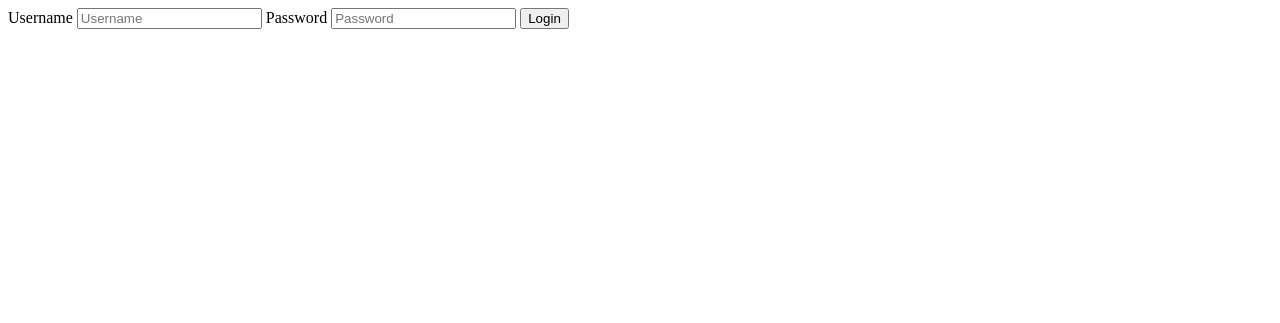
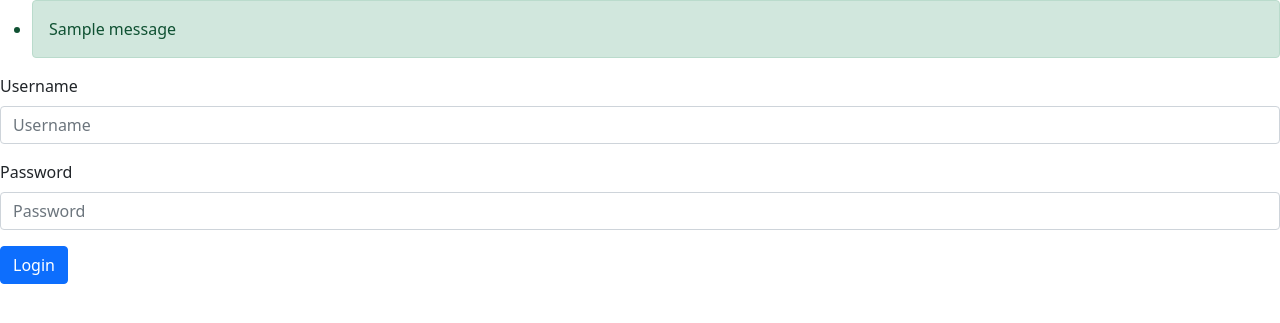
Before and after one commit to Beker-Dev/garage_showroom_django, a Django app: page / in a window 1280 px wide. Shown: the top 323 px of the page. Run offline with Django 4.2, Linux system fonts and the light colour scheme; tables that the repository leaves empty hold one stand-in row (values such as "Sample post"); one stand-in notice (Sample message) is shown.

Commit message:
login layout and message added (still in progress)

```diff
--- a/base_templates/base.html
+++ b/base_templates/base.html
@@ -2,9 +2,15 @@
 <html lang="en">
 <head>
     <meta charset="UTF-8">
+    <link href="https://cdn.jsdelivr.net/npm/bootstrap@5.1.3/dist/css/bootstrap.min.css"
+          rel="stylesheet"
+          integrity="sha384-1BmE4kWBq78iYhFldvKuhfTAU6auU8tT94WrHftjDbrCEXSU1oBoqyl2QvZ6jIW3"
+          crossorigin="anonymous"
+    >
     <title>{% block title %}{% endblock %} Garage Showroom</title>
 </head>
 <body>
+    {% include 'messages.html' %}
     {% block content %}{% endblock %}
 </body>
 </html>
--- /dev/null
+++ b/base_templates/messages.html
@@ -0,0 +1,7 @@
+{% if messages %}
+<ul class="messages">
+    {% for message in messages %}
+        <li{% if message.tags %} class="{{ message.tags }}"{% endif %}>{{ message }}</li>
+    {% endfor %}
+</ul>
+{% endif %}
--- a/users/forms/login_form.py
+++ b/users/forms/login_form.py
@@ -7,7 +7,8 @@
         label='Username',
         widget=forms.TextInput(
             attrs={
-                'placeholder': 'Username'
+                'placeholder': 'Username',
+                'class': 'form-control'
             }
         )
     )
@@ -16,7 +17,8 @@
         label='Password',
         widget=forms.PasswordInput(
             attrs={
-                'placeholder': 'Password'
+                'placeholder': 'Password',
+                'class': 'form-control'
             }
         )
     )
--- a/users/templates/users/login.html
+++ b/users/templates/users/login.html
@@ -9,11 +9,13 @@
         {% csrf_token %}
 
         {% for field in form %}
-            <label for="{{ field.id_for_label }}">{{ field.label }}</label>
-            {{ field }}
-            {{ field.errors }}
+            <div class="mb-3">
+                <label class="form-label" for="{{ field.id_for_label }}">{{ field.label }}</label>
+                {{ field }}
+                {{ field.errors }}
+            </div>
         {% endfor %}
 
-        <input type="submit" value="Login">
+        <button type="submit" class="btn btn-primary">Login</button>
     </form>
 {% endblock %}
--- a/users/views/site/login.py
+++ b/users/views/site/login.py
@@ -2,6 +2,7 @@
 from django.shortcuts import render, redirect
 from users.forms import LoginForm
 from django.contrib.auth import login, authenticate
+from django.contrib import messages
 
 
 class Login(View):
@@ -27,4 +28,5 @@
                 login(self.request, authenticated_user)
                 return redirect('vehicles:list')
 
+        messages.error(self.request, 'Invalid username or password')
         return redirect('users:login')
```
Also changed, not shown: _config/settings.py (+10 -0 lines).
